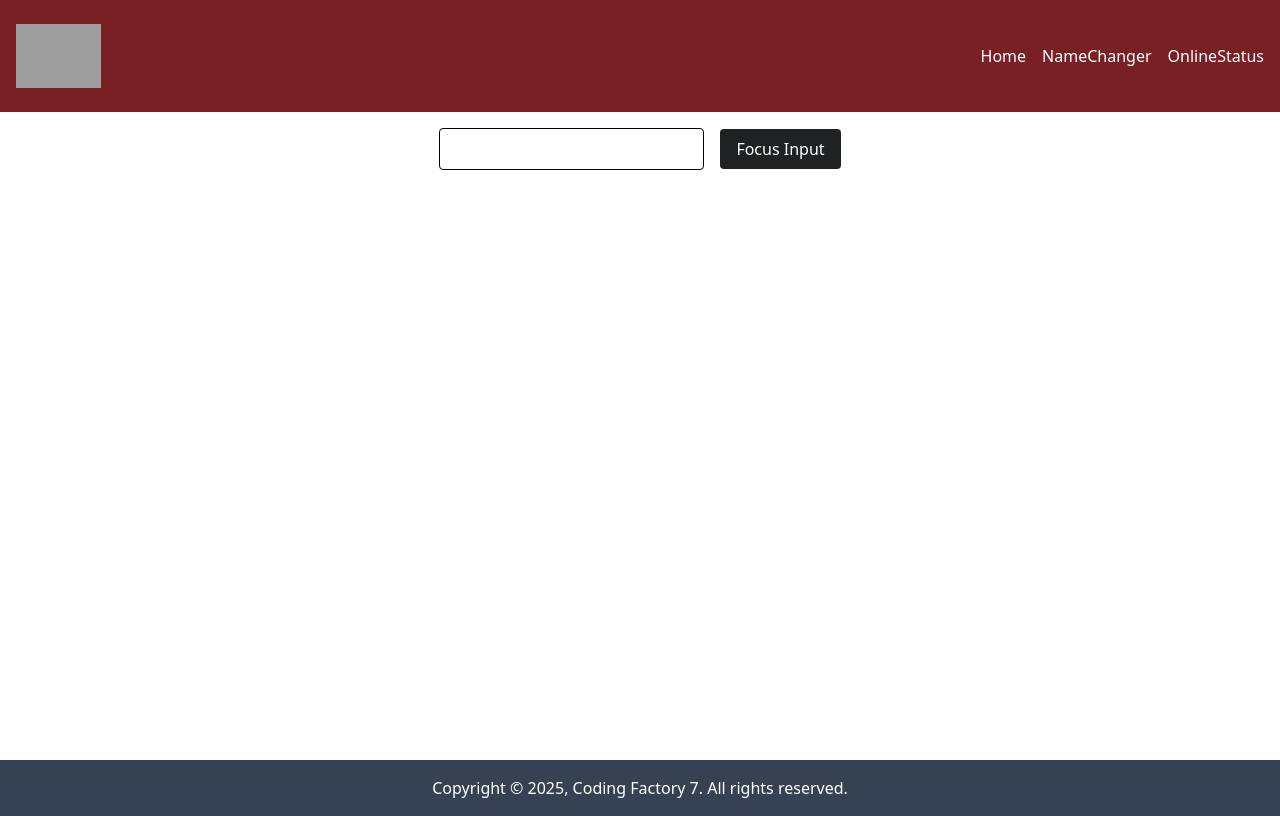
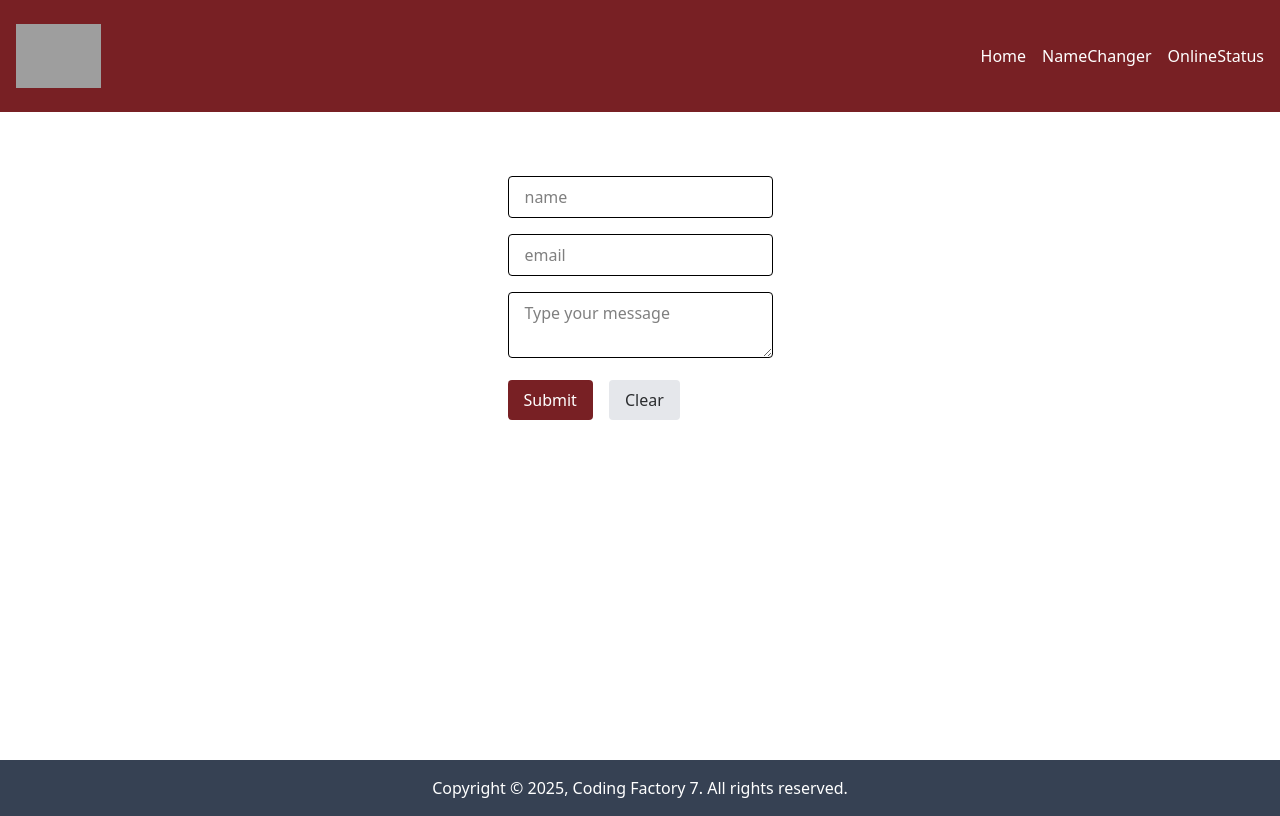
Before and after one commit to jstam2023/cf7-components-intro, a React (Vite) app: page / in a window 1280 px wide. Built offline with nearby package versions, Linux system fonts and the light colour scheme; grey boxes are pictures that could not be loaded.

Commit message:
feat: add MultiFieldForm component with html validation

```diff
--- a/src/App.tsx
+++ b/src/App.tsx
@@ -1,5 +1,5 @@
 import {BrowserRouter, Routes, Route} from "react-router";
-import HomePage from "./pages/HomePage.tsx";
+// import HomePage from "./pages/HomePage.tsx";
 import NameChangerPage from "./pages/NameChangerPage.tsx";
 // import ClassComponent from "./components/ClassComponent.tsx";
 // import FunctionalComponent from "./components/FunctionalComponent.tsx";
@@ -28,7 +28,9 @@
 // import AutoRedirectPage from "./pages/AutoRedirectPage.tsx";
 import AutoRedirectAdvanced from "./components/AutoRedirectAdvanced.tsx";
 import NotFoundPage from "./pages/NotFoundPage.tsx";
-import FocusInput from "./components/FocusInput.tsx";
+// import FocusInput from "./components/FocusInput.tsx";
+// import UnControlledInput from "./components/UnControlledInput.tsx";
+import MultiFieldForm from "./components/MultiFieldForm.tsx";
 
 function App() {
 
@@ -67,7 +69,9 @@
 
                     <Route element={<RouterLayout />}>
                         {/*<Route index element={<HomePage />}/>*/}
-                        <Route index element={<FocusInput />}/>
+                        {/*<Route index element={<FocusInput />}/>*/}
+                        {/*<Route index element={<UnControlledInput />}/>*/}
+                        <Route index element={<MultiFieldForm />}/>
 
                     </Route>
 
--- /dev/null
+++ b/src/components/MultiFieldForm.tsx
@@ -0,0 +1,101 @@
+import {useState} from "react";
+
+type FormValues = {
+    name: string;
+    email: string;
+    message: string;
+}
+
+const initialValues = {
+    name: "",
+    email: "",
+    message: "",
+}
+
+const MultiFieldForm = () => {
+    const [values, setValues] = useState<FormValues>(initialValues);
+    const [submittedData, setSubmittedData] = useState<FormValues | null>(null);
+
+    const handleSubmit = (e: React.FormEvent) => {
+        e.preventDefault();
+        setSubmittedData(values)
+        setValues(initialValues)
+    }
+
+    const handleChange = (e:React.ChangeEvent<HTMLInputElement | HTMLTextAreaElement>) => {
+        const {name, value} = e.target;
+        setValues(prev => ({
+            ...prev,
+            [name]: value,
+        }))
+    }
+
+    const handleClear = () => {
+        setValues(initialValues);
+    }
+
+    return (
+        <>
+            <div className="flex max-w-sm mx-auto mt-8">
+                <form onSubmit={handleSubmit} className="mx-auto max-w-md text-center mt-8 space-y-4">
+                    <input
+                        type="text"
+                        name="name"
+                        minLength={3}
+                        value={values.name}
+                        placeholder="name"
+                        onChange={handleChange}
+                        className="w-full px-4 py-2 rounded border"
+                        required
+                    />
+                    <div>
+                        <input
+                            type="email"
+                            name="email"
+                            value={values.email}
+                            placeholder="email"
+                            onChange={handleChange}
+                            className="w-full px-4 py-2 rounded border"
+                            required
+                        />
+                    </div>
+                    <div>
+                    <textarea
+                        name="message"
+                        value={values.message}
+                        onChange={handleChange}
+                        placeholder="Type your message"
+                        className="w-full px-4 py-2 rounded border"
+                        required
+                    ></textarea>
+                    </div>
+                    <div className="flex gap-4">
+                        <button
+                            type="submit"
+                            className="bg-cf-dark-red text-white px-4 py-2 rounded"
+                        >
+                            Submit
+                        </button>
+                        <button
+                            type="button"
+                            onClick={handleClear}
+                            className="bg-gray-200 text-cf-gray px-4 py-2 rounded"
+                        >
+                            Clear
+                        </button>
+                    </div>
+                    { submittedData && (
+                        <div className="mt-6 border-t pt-4 space-y-2">
+                            <h2 className="font-semibold">Submitted Data</h2>
+                            <p><strong>Name:</strong> {submittedData?.name}</p>
+                            <p><strong>Email:</strong> {submittedData?.email}</p>
+                            <p><strong>Message:</strong> {submittedData?.message}</p>
+                        </div>
+                    )}
+                </form>
+            </div>
+
+        </>
+    )
+}
+export default MultiFieldForm;
```
